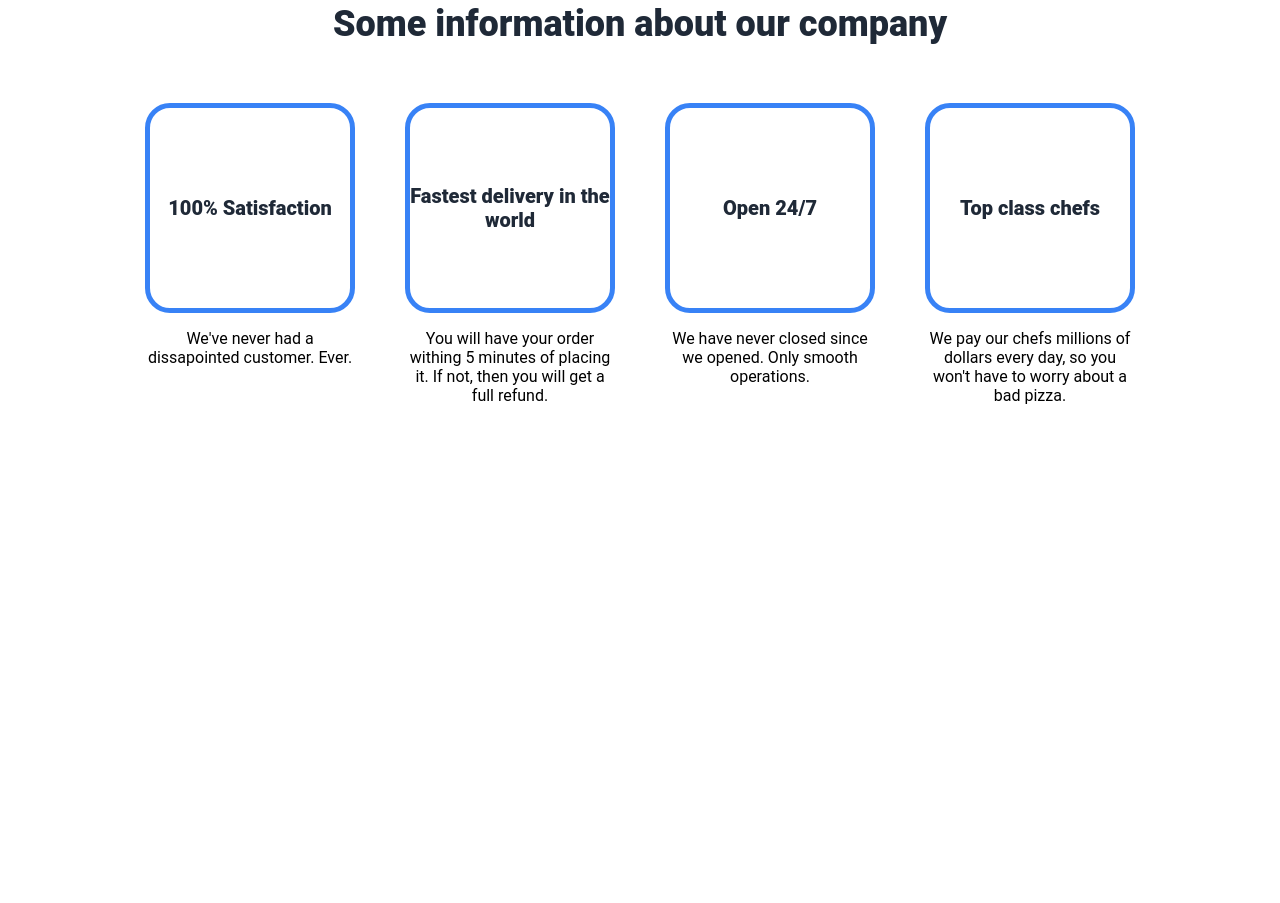
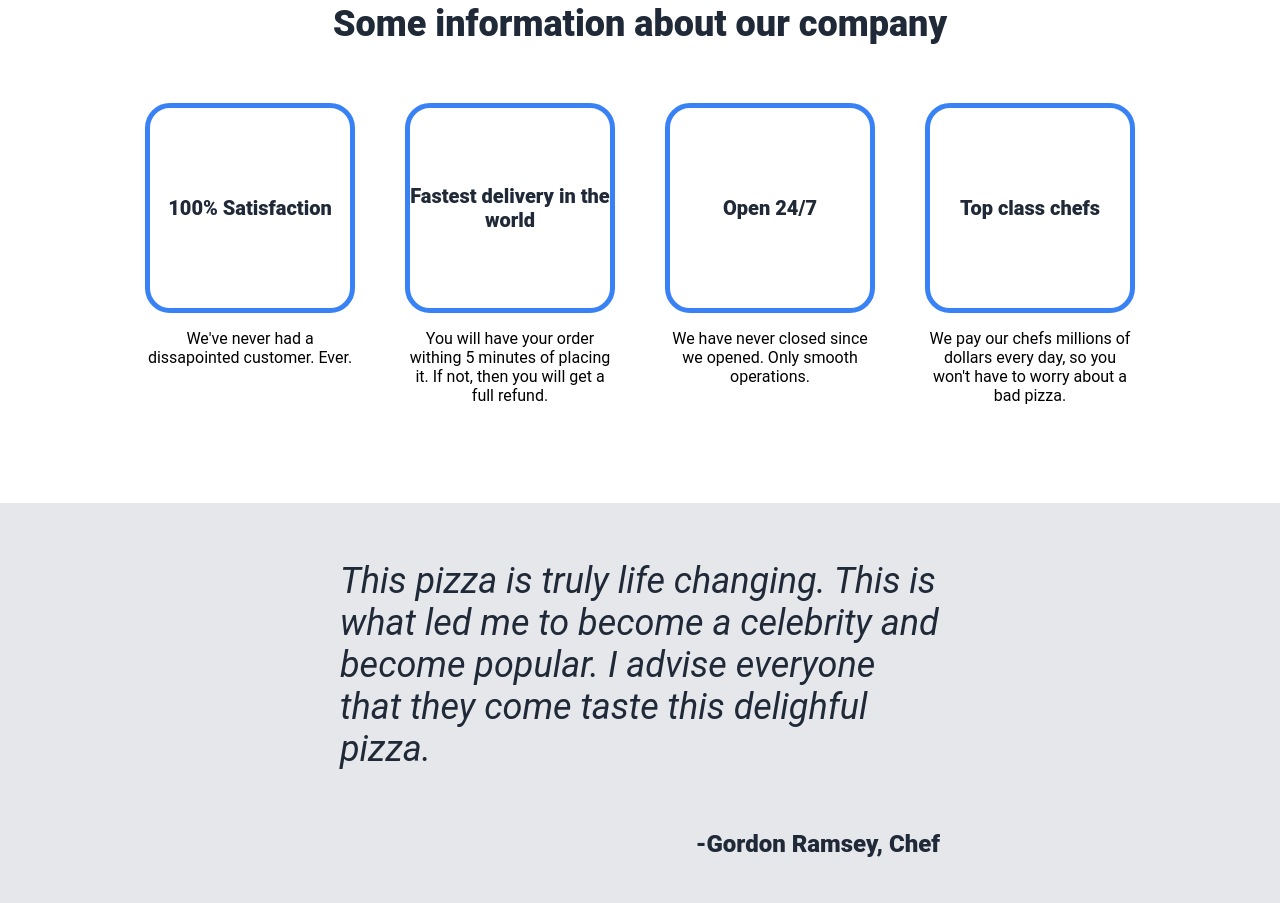
Before and after one commit to Redekian/odin-landing-page, a plain HTML site: page index.html in a window 1280 px wide. Shown: the part 872-1775 px from the top of the page. Before the commit the page ends 1277 px from the top, so only its background shows below. Drawn offline with Linux system fonts and the light colour scheme; a script that the page names is missing.

Commit message:
Add quote

```diff
--- a/index.html
+++ b/index.html
@@ -60,5 +60,11 @@
         </div>
       </div>
     </div>
+    <div class="quote">
+      <div class="content">
+        <p class="p1">This pizza is truly life changing. This is what led me to become a celebrity and become popular. I advise everyone that they come taste this delighful pizza.</p>
+        <p class="p2">-Gordon Ramsey, Chef</p>
+      </div>
+    </div>
   </body>
 </html>
--- a/main.css
+++ b/main.css
@@ -115,7 +115,7 @@ a, a:visited {
 }
 
 .container {
-    height: 260px;
+    height: 400px;
     width: 210px;
 }
 
@@ -139,3 +139,36 @@ a, a:visited {
     font-weight: 800;
     color: #1F2937;
 }
+
+.quote {
+    background-color: #E5E7EB;
+    height: 400px;
+    width: 100%;
+    display: flex;
+    justify-content: center;
+    align-items: center;
+}
+
+.quote .content {
+    display: flex;
+    flex-direction: column;
+    justify-content: center;
+    align-items: center;
+    height: 252px;
+    width: 600px;
+}
+
+.quote .content .p1 {
+    font-family: 'Roboto' , sans-serif;
+    font-size: 36px;
+    color: #1F2937;
+    font-style: italic;
+}
+
+.quote .content .p2 {
+    align-self: flex-end;
+    font-family: 'Roboto' , sans-serif;
+    font-size: 24px;
+    font-weight: 800;
+    color: #1F2937;
+}
```
